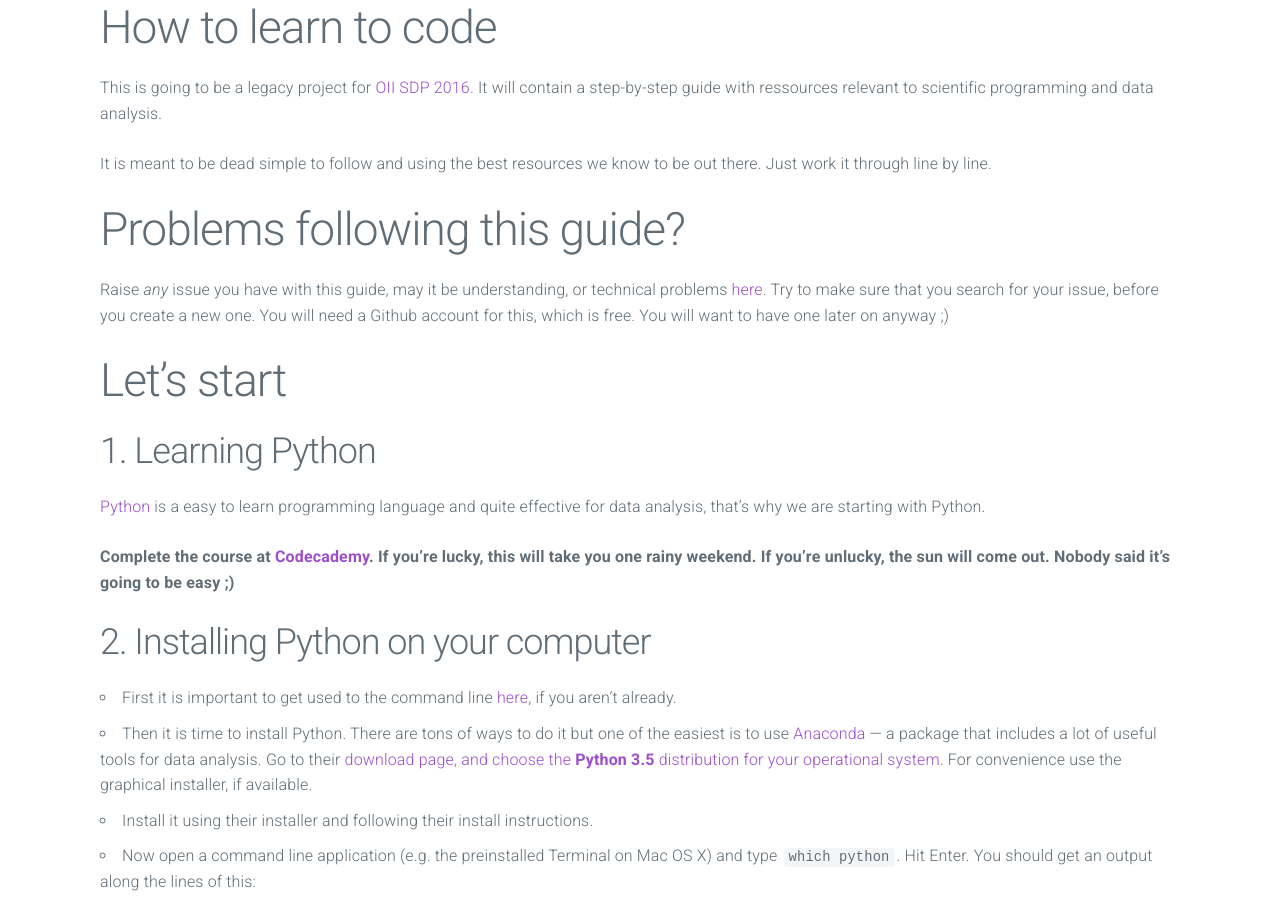
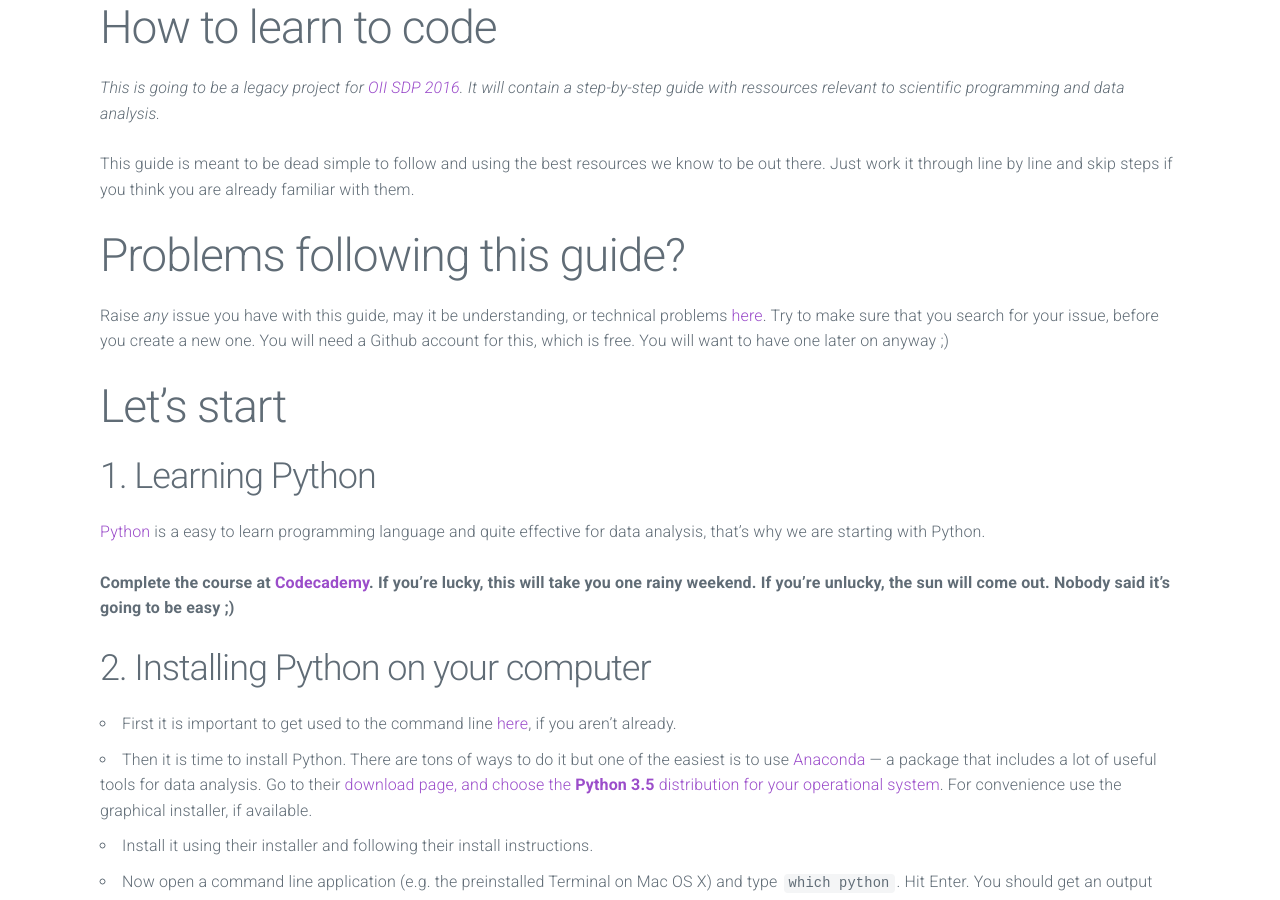
Before and after one commit to OII-SDP-2016/how-to-learn-to-code, a Jekyll site: the page built from index.md, in a window 1280 px wide and 900 px high. Built offline with Jekyll 4.4.1, drawn with Linux system fonts in a browser that asks for light colours; nearby versions of some CDN libraries.

Commit message:
minor formatting

```diff
--- a/index.md
+++ b/index.md
@@ -4,9 +4,9 @@ layout: default
 
 # How to learn to code
 
-This is going to be a legacy project for [OII SDP 2016](http://sdp.oii.ox.ac.uk). It will contain a step-by-step guide with ressources relevant to scientific programming and data analysis.
+*This is going to be a legacy project for [OII SDP 2016](http://sdp.oii.ox.ac.uk). It will contain a step-by-step guide with ressources relevant to scientific programming and data analysis.*
 
-It is meant to be dead simple to follow and using the best resources we know to be out there. Just work it through line by line.
+This guide is meant to be dead simple to follow and using the best resources we know to be out there. Just work it through line by line and skip steps if you think you are already familiar with them.
 
 # Problems following this guide?
 
```
